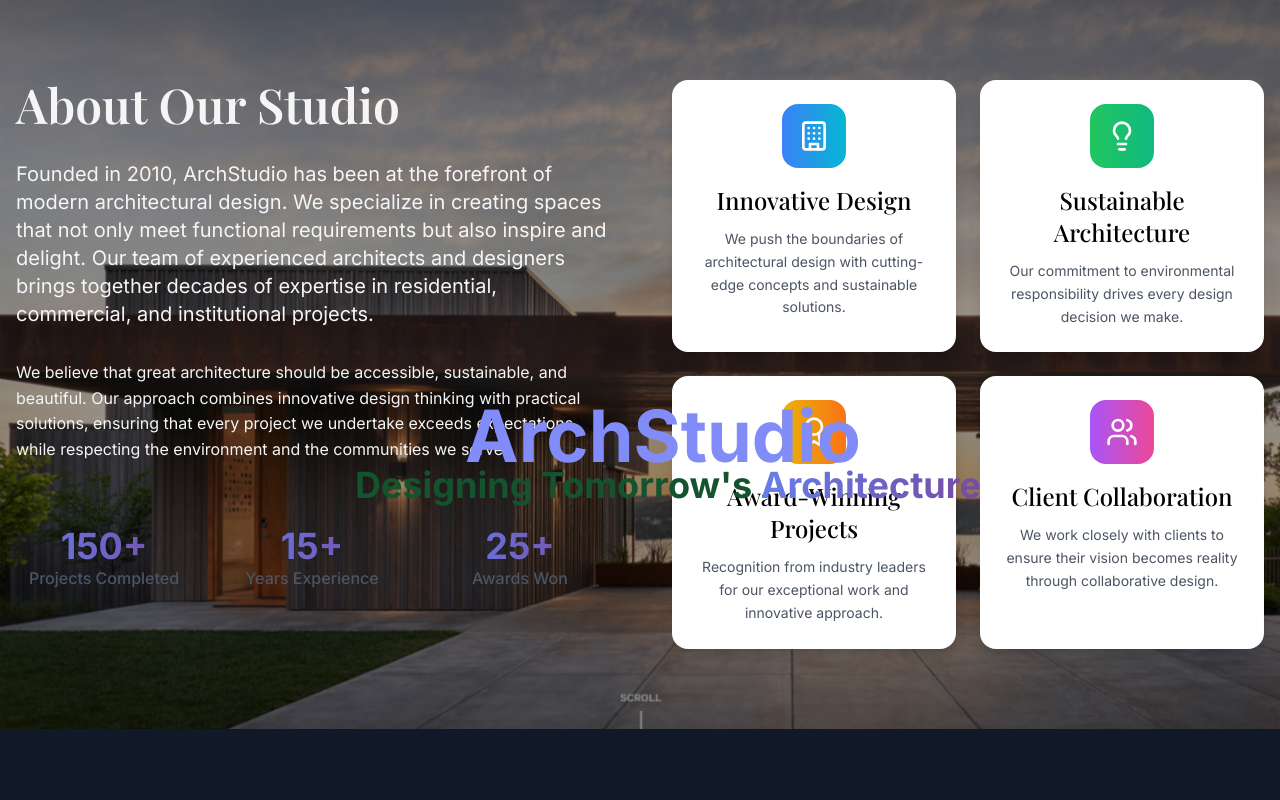
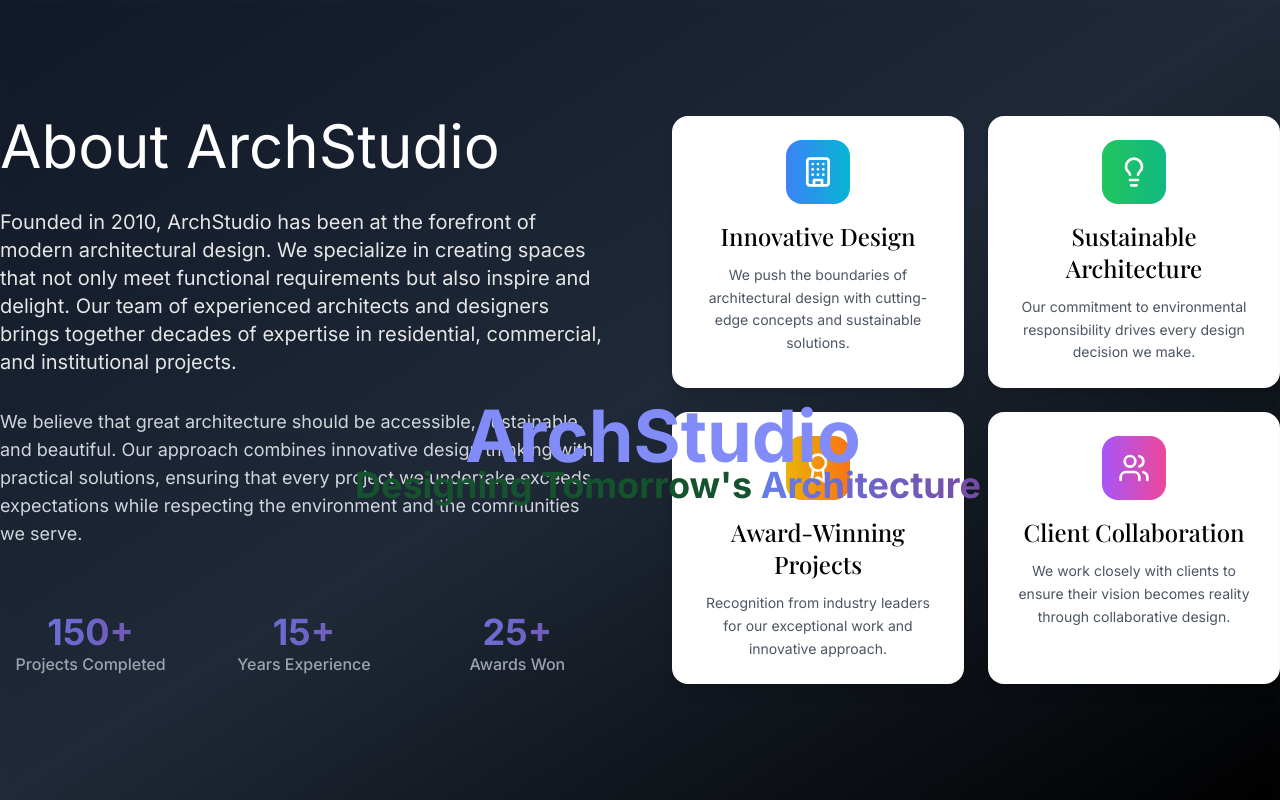
Before and after one commit to Skendri/architecture-website, a React (Vite) app: page /about in a window 1280 px wide. Shown: the top 800 px of the page. Built offline with nearby package versions, Linux system fonts and the light colour scheme.

Commit message:
add Browser feature compatibility data And separate pages Home from Links

```diff
--- a/package.json
+++ b/package.json
@@ -21,6 +21,7 @@
     "@types/react-dom": "^18.2.15",
     "@vitejs/plugin-react": "^4.1.1",
     "autoprefixer": "^10.4.16",
+    "baseline-browser-mapping": "^2.9.11",
     "eslint": "^8.53.0",
     "eslint-plugin-react": "^7.33.2",
     "eslint-plugin-react-hooks": "^4.6.0",
--- a/src/App.jsx
+++ b/src/App.jsx
@@ -40,7 +40,7 @@ function App() {
   useEffect(() => {
     const timer = setTimeout(() => {
       setShowLogo(true)
-    }, 2000) // 5 seconds + 0.5s fade in
+    }, 2000) // 2 seconds + 0.5s fade in
 
     return () => clearTimeout(timer)
   }, [])
@@ -50,6 +50,7 @@ function App() {
       <Router>
         <Header showLogo={showLogo} />
         <Routes>
+          {/* Home Page - Sections */}
           <Route path="/" element={
             <AnimatePresence mode="wait">
               <motion.div
@@ -61,12 +62,14 @@ function App() {
                 transition={pageTransition}
               >
                 <Hero />
-                <About />
-                <Projects />
-                <Contact />
+                <About isFullPage={false} />
+                <Projects isFullPage={false} />
+                <Contact isFullPage={false} />
               </motion.div>
             </AnimatePresence>
           } />
+
+          {/* About Page - Full Page */}
           <Route path="/about" element={
             <AnimatePresence mode="wait">
               <motion.div
@@ -77,10 +80,12 @@ function App() {
                 variants={pageVariants}
                 transition={pageTransition}
               >
-                <About />
+                <About isFullPage={true} />
               </motion.div>
             </AnimatePresence>
           } />
+
+          {/* Projects Page - Full Page */}
           <Route path="/projects" element={
             <AnimatePresence mode="wait">
               <motion.div
@@ -91,10 +96,12 @@ function App() {
                 variants={pageVariants}
                 transition={pageTransition}
               >
-                <Projects />
+                <Projects isFullPage={true} />
               </motion.div>
             </AnimatePresence>
           } />
+
+          {/* Contact Page - Full Page */}
           <Route path="/contact" element={
             <AnimatePresence mode="wait">
               <motion.div
@@ -105,7 +112,7 @@ function App() {
                 variants={pageVariants}
                 transition={pageTransition}
               >
-                <Contact />
+                <Contact isFullPage={true} />
               </motion.div>
             </AnimatePresence>
           } />
--- a/src/components/About.jsx
+++ b/src/components/About.jsx
@@ -4,7 +4,7 @@ import { useInView } from 'framer-motion'
 import { useRef } from 'react'
 import { Award, Users, Building, Lightbulb } from 'lucide-react'
 
-const About = () => {
+const About = ({ isFullPage = false }) => {
   const ref = useRef(null)
   const isInView = useInView(ref, { once: true, margin: '-100px' })
 
@@ -41,10 +41,15 @@ const About = () => {
     { number: '25+', label: 'Awards Won' }
   ]
 
+  // Conditional styling based on context
+  const sectionClasses = isFullPage
+    ? "min-h-screen flex items-center bg-gradient-to-br from-gray-900 via-gray-800 to-black"
+    : "section-padding bg relative"
+
   return (
-    <section id="about" className="section-padding bg relative" ref={ref}>
-      <div className="absolute inset-0 bg-black/40 z-0"></div>
-      <div className="container relative z-0">
+    <section id={isFullPage ? undefined : "about"} className={sectionClasses} ref={ref}>
+      {!isFullPage && <div className="absolute inset-0 bg-black/40 z-0"></div>}
+      <div className={`container ${!isFullPage ? 'relative z-0' : ''}`}>
         <div className="grid lg:grid-cols-2 gap-16 items-start">
           {/* Text Content */}
           <motion.div
@@ -54,21 +59,21 @@ const About = () => {
             transition={{ duration: 1.2, ease: 'easeInOut' }}
           >
             <motion.h2
-              className="heading-2"
+              className={`${isFullPage ? 'text-5xl md:text-6xl' : 'heading-2'}`}
               initial={{ opacity: 0, y: 30 }}
               animate={isInView ? { opacity: 1, y: 0 } : { opacity: 0, y: 30 }}
               transition={{ delay: 0.3, duration: 1.0, ease: 'easeInOut' }}
-              style={{color: 'whitesmoke'}}
+              style={{color: isFullPage ? 'white' : 'whitesmoke'}}
             >
-              About Our Studio
+              {isFullPage ? 'About ArchStudio' : 'About Our Studio'}
             </motion.h2>
 
             <motion.p
-              className="text-large"
+              className={`${isFullPage ? 'text-xl text-gray-300' : 'text-large'}`}
               initial={{ opacity: 0, y: 30 }}
               animate={isInView ? { opacity: 1, y: 0 } : { opacity: 0, y: 30 }}
               transition={{ delay: 0.6, duration: 1.0, ease: 'easeInOut' }}
-              style={{color: 'whitesmoke'}}
+              style={{color: isFullPage ? '#e5e5e5' : 'whitesmoke'}}
             >
               Founded in 2010, ArchStudio has been at the forefront of modern architectural
               design. We specialize in creating spaces that not only meet functional requirements
@@ -77,11 +82,11 @@ const About = () => {
             </motion.p>
 
             <motion.p
-              className="text-gray-600"
+              className={isFullPage ? 'text-lg text-gray-400' : 'text-gray-600'}
               initial={{ opacity: 0, y: 30 }}
               animate={isInView ? { opacity: 1, y: 0 } : { opacity: 0, y: 30 }}
               transition={{ delay: 0.9, duration: 1.0, ease: 'easeInOut' }}
-              style={{color: 'whitesmoke'}}
+              style={{color: isFullPage ? '#d1d5db' : 'whitesmoke'}}
             >
               We believe that great architecture should be accessible, sustainable, and beautiful.
               Our approach combines innovative design thinking with practical solutions, ensuring
@@ -113,7 +118,7 @@ const About = () => {
                   >
                     {stat.number}
                   </motion.h3>
-                  <p className="text-gray-600 font-medium">{stat.label}</p>
+                  <p className={isFullPage ? 'text-gray-400 font-medium' : 'text-gray-600 font-medium'}>{stat.label}</p>
                 </motion.div>
               ))}
             </motion.div>
--- a/src/components/Contact.jsx
+++ b/src/components/Contact.jsx
@@ -4,7 +4,7 @@ import { useInView } from 'framer-motion'
 import { useRef } from 'react'
 import { MapPin, Phone, Mail, Clock, Send, CheckCircle } from 'lucide-react'
 
-const Contact = () => {
+const Contact = ({ isFullPage = false }) => {
   const ref = useRef(null)
   const isInView = useInView(ref, { once: true, margin: '-100px' })
 
@@ -72,9 +72,13 @@ const Contact = () => {
     }
   ]
 
+  // Conditional styling based on context
+  const sectionClasses = isFullPage
+    ? "min-h-screen py-20 bg-gradient-to-br from-gray-900 via-gray-800 to-black"
+    : "section-padding bg-gray-900"
+
   return (
-    <section id="contact" className="section-padding bg-gray-900" ref={ref}>
-      {/* <section id="contact" className="section-padding bg-white z-40" ref={ref}>  */}
+    <section id={isFullPage ? undefined : "contact"} className={sectionClasses} ref={ref}>
       <div className="container">
         {/* Header */}
         <motion.div
@@ -84,21 +88,23 @@ const Contact = () => {
           transition={{ duration: 0.8 }}
         >
           <motion.h2
-            className="heading-2 mb-6"
+            className={`${isFullPage ? 'text-5xl md:text-6xl text-white mb-8' : 'heading-2 mb-6'}`}
             initial={{ opacity: 0, y: 30 }}
             animate={isInView ? { opacity: 1, y: 0 } : { opacity: 0, y: 30 }}
             transition={{ delay: 0.2, duration: 0.8 }}
           >
-            Get In Touch
+            {isFullPage ? 'Get In Touch With Us' : 'Get In Touch'}
           </motion.h2>
           <motion.p
-            className="text-large max-w-3xl mx-auto"
+            className={`${isFullPage ? 'text-xl text-gray-300 max-w-4xl mx-auto' : 'text-large max-w-3xl mx-auto'}`}
             initial={{ opacity: 0, y: 30 }}
             animate={isInView ? { opacity: 1, y: 0 } : { opacity: 0, y: 30 }}
             transition={{ delay: 0.4, duration: 0.8 }}
           >
-            Ready to start your next architectural project? We'd love to hear from you.
-            Let's discuss how we can bring your vision to life.
+            {isFullPage
+              ? 'Ready to transform your architectural vision into reality? Our team of experienced architects and designers is here to guide you through every step of your project. Get in touch with us today to start your journey.'
+              : 'Ready to start your next architectural project? We\'d love to hear from you. Let\'s discuss how we can bring your vision to life.'
+            }
           </motion.p>
         </motion.div>
 
@@ -111,7 +117,7 @@ const Contact = () => {
             transition={{ duration: 0.8, ease: 'easeOut' }}
           >
             <motion.h3
-              className="heading-3"
+              className={`${isFullPage ? 'text-3xl text-white' : 'heading-3'}`}
               initial={{ opacity: 0, y: 30 }}
               animate={isInView ? { opacity: 1, y: 0 } : { opacity: 0, y: 30 }}
               transition={{ delay: 0.6, duration: 0.8 }}
@@ -120,13 +126,15 @@ const Contact = () => {
             </motion.h3>
 
             <motion.p
-              className="text-gray-600"
+              className={isFullPage ? 'text-gray-300 text-lg' : 'text-gray-600'}
               initial={{ opacity: 0, y: 30 }}
               animate={isInView ? { opacity: 1, y: 0 } : { opacity: 0, y: 30 }}
               transition={{ delay: 0.8, duration: 0.8 }}
             >
-              We're here to help you with all your architectural needs. Reach out to us
-              through any of the following channels, and we'll get back to you promptly.
+              {isFullPage
+                ? 'We believe that great architecture starts with great communication. Whether you have a specific project in mind or simply want to explore possibilities, we\'re here to listen and help bring your vision to life.'
+                : 'We\'re here to help you with all your architectural needs. Reach out to us through any of the following channels, and we\'ll get back to you promptly.'
+              }
             </motion.p>
 
             <div className="grid sm:grid-cols-2 gap-6">
@@ -169,10 +177,10 @@ const Contact = () => {
               animate={isInView ? { opacity: 1, y: 0 } : { opacity: 0, y: 30 }}
               transition={{ delay: 0.6, duration: 0.8 }}
             >
-              Send Us a Message
+              {isFullPage ? 'Start Your Project Today' : 'Send Us a Message'}
             </motion.h3>
 
-            <form onSubmit={ e => {e.preventDefault; alert(handleSubmit); }} className="space-y-6">
+            <form onSubmit={handleSubmit} className="space-y-6">
               <motion.div
                 initial={{ opacity: 0, y: 30 }}
                 animate={isInView ? { opacity: 1, y: 0 } : { opacity: 0, y: 30 }}
@@ -300,7 +308,7 @@ const Contact = () => {
                   </>
                 ) : (
                   <>
-                    Send Message
+                    {isFullPage ? 'Start Project Discussion' : 'Send Message'}
                     <Send className="ml-2" />
                   </>
                 )}
--- a/src/components/Projects.jsx
+++ b/src/components/Projects.jsx
@@ -5,7 +5,7 @@ import { useRef } from 'react'
 import { ExternalLink, ArrowRight } from 'lucide-react'
 // import bgImage from '../images/firstFlor.png'
 
-const Projects = () => {
+const Projects = ({ isFullPage = false }) => {
   const ref = useRef(null)
   const isInView = useInView(ref, { once: true, margin: '-100px' })
 
@@ -66,15 +66,22 @@ const Projects = () => {
     }
   ]
 
+  // Conditional styling based on context
+  const sectionClasses = isFullPage
+    ? "min-h-screen py-20 bg-gradient-to-br from-gray-900 via-gray-800 to-black"
+    : " section-padding bg-project"
+
   const scrollToContact = () => {
+    if (!isFullPage) {
       const element = document.getElementById('contact')
       if (element) {
         element.scrollIntoView({ behavior: 'smooth' })
       }
     }
+  }
 
   return (
-    <section id="projects" className=" section-padding bg-project"  ref={ref}>
+    <section id={isFullPage ? undefined : "projects"} className={sectionClasses} ref={ref}>
       <div className="container">
         {/* Header */}
         <motion.div
@@ -84,27 +91,29 @@ const Projects = () => {
           transition={{ duration: 1.0, ease: 'easeInOut' }}
         >
           <motion.h2
-            className="heading-2 mb-6"
+            className={`${isFullPage ? 'text-5xl md:text-6xl text-white mb-8' : 'heading-2 mb-6'}`}
             initial={{ opacity: 0, y: 30 }}
             animate={isInView ? { opacity: 1, y: 0 } : { opacity: 0, y: 30 }}
             transition={{ delay: 0.3, duration: 1.0, ease: 'easeInOut' }}
           >
-            Our Featured Projects
+            {isFullPage ? 'Our Complete Portfolio' : 'Our Featured Projects'}
           </motion.h2>
           <motion.p
-            className="text-large max-w-3xl mx-auto"
+            className={`${isFullPage ? 'text-xl text-gray-300 max-w-4xl mx-auto' : 'text-large max-w-3xl mx-auto'}`}
             initial={{ opacity: 0, y: 30 }}
             animate={isInView ? { opacity: 1, y: 0 } : { opacity: 0, y: 30 }}
             transition={{ delay: 0.6, duration: 1.0, ease: 'easeInOut' }}
           >
-            Explore our portfolio of innovative architectural designs that have transformed
-            communities and set new standards for sustainable development.
+            {isFullPage
+              ? 'Discover our comprehensive collection of architectural projects spanning residential, commercial, cultural, and institutional designs that showcase our commitment to innovation and sustainability.'
+              : 'Explore our portfolio of innovative architectural designs that have transformed communities and set new standards for sustainable development.'
+            }
           </motion.p>
         </motion.div>
 
         {/* Projects Grid */}
         <motion.div
-          className="grid md:grid-cols-2 lg:grid-cols-3 gap-8 mb-16"
+          className={`grid md:grid-cols-2 lg:grid-cols-3 gap-8 ${isFullPage ? 'mb-20' : 'mb-16'}`}
           initial={{ opacity: 0 }}
           animate={isInView ? { opacity: 1 } : { opacity: 0 }}
           transition={{ delay: 0.9, duration: 1.0, ease: 'easeInOut' }}
@@ -196,7 +205,8 @@ const Projects = () => {
           ))}
         </motion.div>
 
-        {/* CTA Section */}
+        {/* CTA Section - only show on section page */}
+        {!isFullPage && (
           <motion.div
             className="text-center bg-white rounded-3xl p-12 shadow-xl"
             initial={{ opacity: 0, y: 50 }}
@@ -232,6 +242,7 @@ const Projects = () => {
               <ExternalLink className="ml-2 group-hover:rotate-12 transition-transform duration-300" />
             </motion.button>
           </motion.div>
+        )}
       </div>
     </section>
   )
```
Also changed, not shown: 2 other files (tests, documents, lock files or other folders). Lines whose indentation alone changed are shown as unchanged.
